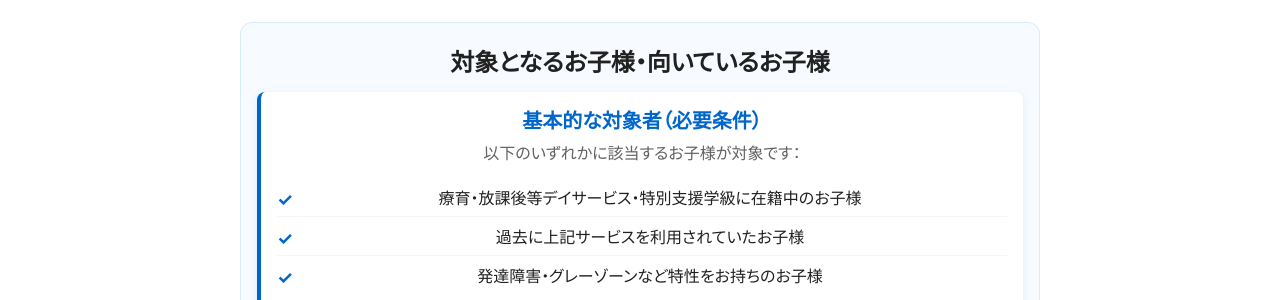
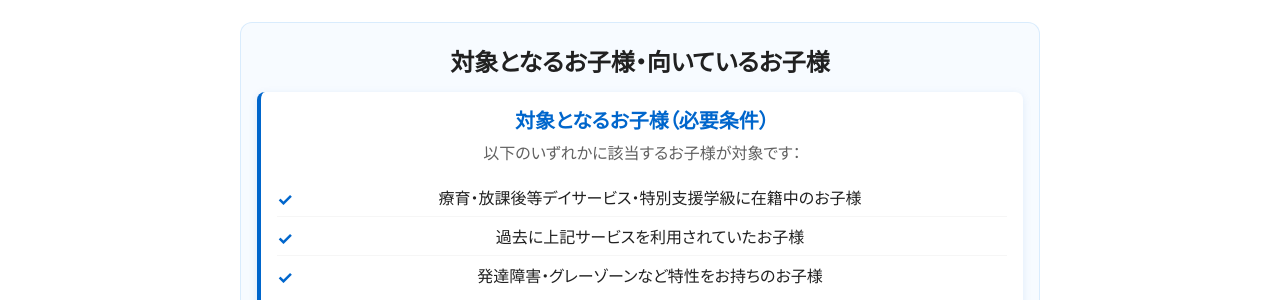
Before and after one commit to Mming-Lab/Mming-Lab.github.io, a Jekyll site: the page built from trial/index.html, in a window 1280 px wide and 900 px high, scrolled down 717 px. Shown: the part 155-455 px from the top of the window. Built offline with Jekyll 4.4.1, drawn with Linux system fonts in a browser that asks for light colours.

Commit message:
対象者表現の論理的矛盾を修正
「基本的な対象者（必要条件）」→「対象となるお子様（必要条件）」に変更
論理的矛盾（基本的 vs 必要条件）を解消し、より明確で親しみやすい表現に統一

🤖 Generated with [Claude Code](https://claude.ai/code)

Co-Authored-By: Claude <noreply@anthropic.com>

```diff
--- a/_data/trial.yml
+++ b/_data/trial.yml
@@ -36,7 +36,7 @@ eligibility_combined:
 
   # 必要条件（基本資格）
   requirements:
-    title: "基本的な対象者（必要条件）"
+    title: "対象となるお子様（必要条件）"
     description: "以下のいずれかに該当するお子様が対象です："
     items:
       - "療育・放課後等デイサービス・特別支援学級に在籍中のお子様"
```
